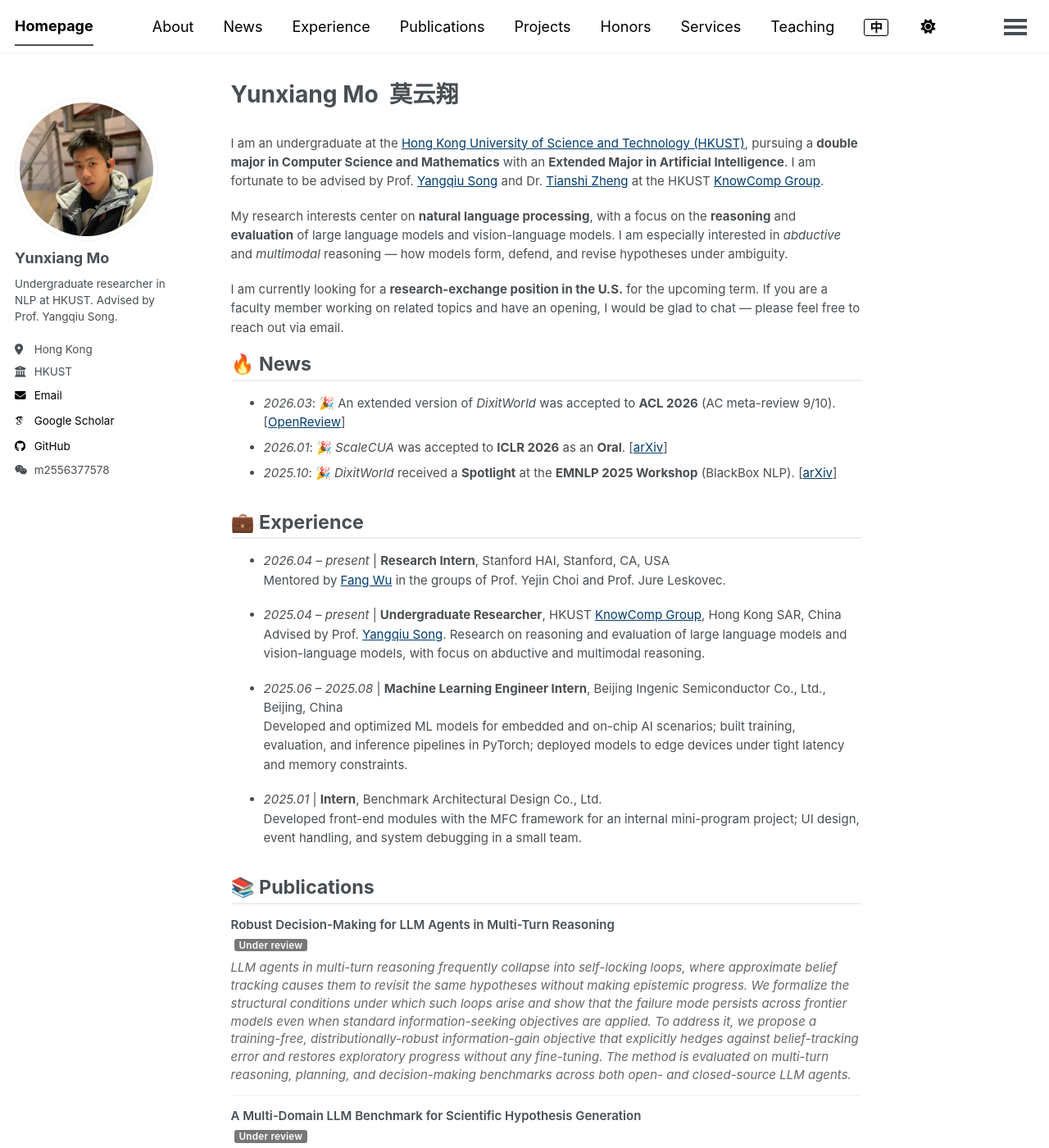
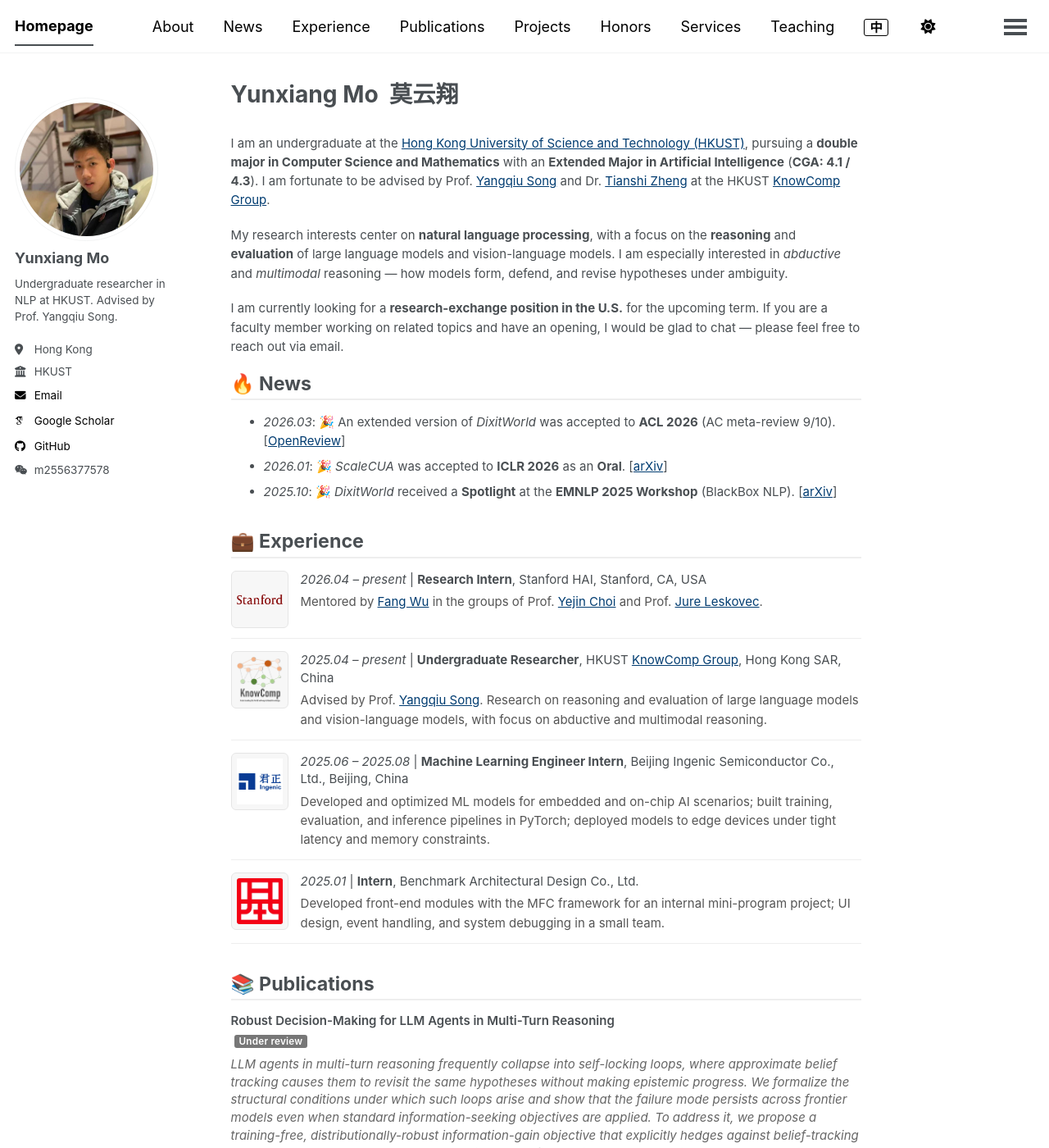
Before and after one commit to moyunxiang/moyunxiang.github.io, a Jekyll site: the page built from _pages/about.md, in a window 1280 px wide and 1400 px high. Shown: the whole window at 82% size. Built offline with Jekyll 4.4.1, drawn with Linux system fonts in a browser that asks for light colours; some web fonts are replaced; a script bundle is joined from its source files by our own code; library files that are not in the unit come from our copies.

Commit message:
Experience: logo + text layout (Stanford/HKUST/Ingenic/Benchmark); link Yejin Choi & Jure Leskovec; GPA 4.03 → 4.1; add CGA to homepage intro

```diff
--- a/_includes/head/custom.html
+++ b/_includes/head/custom.html
@@ -203,6 +203,39 @@
     letter-spacing: 0.02em;
   }
 
+  /* Experience entries with org logo on the left */
+  .exp-item {
+    display: flex;
+    gap: 1em;
+    margin: 1em 0;
+    padding-bottom: 0.85em;
+    border-bottom: 1px solid #eee;
+    align-items: flex-start;
+  }
+  .exp-item:last-child { border-bottom: none; }
+  .exp-logo {
+    flex: 0 0 70px;
+    width: 70px;
+    height: 70px;
+    object-fit: contain;
+    background: #f7f7f7;
+    border-radius: 6px;
+    padding: 6px;
+    border: 1px solid #e5e5e5;
+  }
+  .exp-text { flex: 1; min-width: 0; }
+  .exp-meta { margin: 0 0 0.3em 0 !important; line-height: 1.45; }
+  .exp-desc { margin: 0 !important; color: #555; font-size: 0.93em; line-height: 1.55; }
+  html[data-theme="dark"] .exp-logo {
+    background: #f0f0f0;   /* keep light so logos don't disappear */
+    border-color: #5a5a5a;
+  }
+  html[data-theme="dark"] .exp-desc { color: #c0c0c0; }
+  html[data-theme="dark"] .exp-item { border-bottom-color: #5a5a5a; }
+  @media (max-width: 600px) {
+    .exp-logo { flex: 0 0 50px; width: 50px; height: 50px; padding: 4px; }
+  }
+
   @media (max-width: 600px) {
     .paper-box { flex-direction: column; }
     .paper-box-image { flex: none; max-width: 100%; }
--- a/_pages/about.md
+++ b/_pages/about.md
@@ -9,7 +9,7 @@
 
 <span class="anchor" id="about"></span>
 
-I am an undergraduate at the [Hong Kong University of Science and Technology (HKUST)](https://hkust.edu.hk), pursuing a **double major in Computer Science and Mathematics** with an **Extended Major in Artificial Intelligence**. I am fortunate to be advised by Prof. [Yangqiu Song](https://www.cse.ust.hk/~yqsong/) and Dr. [Tianshi Zheng](https://stonetzheng.github.io/) at the HKUST [KnowComp Group](https://github.com/HKUST-KnowComp).
+I am an undergraduate at the [Hong Kong University of Science and Technology (HKUST)](https://hkust.edu.hk), pursuing a **double major in Computer Science and Mathematics** with an **Extended Major in Artificial Intelligence** (**CGA: 4.1 / 4.3**). I am fortunate to be advised by Prof. [Yangqiu Song](https://www.cse.ust.hk/~yqsong/) and Dr. [Tianshi Zheng](https://stonetzheng.github.io/) at the HKUST [KnowComp Group](https://github.com/HKUST-KnowComp).
 
 My research interests center on **natural language processing**, with a focus on the **reasoning** and **evaluation** of large language models and vision-language models. I am especially interested in *abductive* and *multimodal* reasoning — how models form, defend, and revise hypotheses under ambiguity.
 
@@ -27,17 +27,38 @@
 
 💼 Experience
 ======
-- *2026.04 – present* | **Research Intern**, Stanford HAI, Stanford, CA, USA
-  Mentored by [Fang Wu](https://smiles724.github.io/) in the groups of Prof. Yejin Choi and Prof. Jure Leskovec.
 
-- *2025.04 – present* | **Undergraduate Researcher**, HKUST [KnowComp Group](https://github.com/HKUST-KnowComp), Hong Kong SAR, China
-  Advised by Prof. [Yangqiu Song](https://www.cse.ust.hk/~yqsong/). Research on reasoning and evaluation of large language models and vision-language models, with focus on abductive and multimodal reasoning.
+<div class="exp-item">
+  <img class="exp-logo" src="/images/logos/stanford.png" alt="Stanford">
+  <div class="exp-text">
+    <p class="exp-meta"><em>2026.04 – present</em> | <strong>Research Intern</strong>, Stanford HAI, Stanford, CA, USA</p>
+    <p class="exp-desc">Mentored by <a href="https://smiles724.github.io/">Fang Wu</a> in the groups of Prof. <a href="https://yejinc.github.io/">Yejin Choi</a> and Prof. <a href="https://cs.stanford.edu/~jure/">Jure Leskovec</a>.</p>
+  </div>
+</div>
 
-- *2025.06 – 2025.08* | **Machine Learning Engineer Intern**, Beijing Ingenic Semiconductor Co., Ltd., Beijing, China
-  Developed and optimized ML models for embedded and on-chip AI scenarios; built training, evaluation, and inference pipelines in PyTorch; deployed models to edge devices under tight latency and memory constraints.
+<div class="exp-item">
+  <img class="exp-logo" src="/images/logos/hkust.png" alt="HKUST KnowComp">
+  <div class="exp-text">
+    <p class="exp-meta"><em>2025.04 – present</em> | <strong>Undergraduate Researcher</strong>, HKUST <a href="https://github.com/HKUST-KnowComp">KnowComp Group</a>, Hong Kong SAR, China</p>
+    <p class="exp-desc">Advised by Prof. <a href="https://www.cse.ust.hk/~yqsong/">Yangqiu Song</a>. Research on reasoning and evaluation of large language models and vision-language models, with focus on abductive and multimodal reasoning.</p>
+  </div>
+</div>
 
-- *2025.01* | **Intern**, Benchmark Architectural Design Co., Ltd.
-  Developed front-end modules with the MFC framework for an internal mini-program project; UI design, event handling, and system debugging in a small team.
+<div class="exp-item">
+  <img class="exp-logo" src="/images/logos/ingenic.jpg" alt="Ingenic Semiconductor">
+  <div class="exp-text">
+    <p class="exp-meta"><em>2025.06 – 2025.08</em> | <strong>Machine Learning Engineer Intern</strong>, Beijing Ingenic Semiconductor Co., Ltd., Beijing, China</p>
+    <p class="exp-desc">Developed and optimized ML models for embedded and on-chip AI scenarios; built training, evaluation, and inference pipelines in PyTorch; deployed models to edge devices under tight latency and memory constraints.</p>
+  </div>
+</div>
+
+<div class="exp-item">
+  <img class="exp-logo" src="/images/logos/benchmark.jpg" alt="Benchmark Architectural Design">
+  <div class="exp-text">
+    <p class="exp-meta"><em>2025.01</em> | <strong>Intern</strong>, Benchmark Architectural Design Co., Ltd.</p>
+    <p class="exp-desc">Developed front-end modules with the MFC framework for an internal mini-program project; UI design, event handling, and system debugging in a small team.</p>
+  </div>
+</div>
 
 <span class="anchor" id="publications"></span>
 
```
Also changed, not shown: _pages/about-zh.md (+30 -9 lines), _pages/education.md (+1 -1 lines), images/logos/benchmark.jpg (added), images/logos/hkust.png (added), images/logos/ingenic.jpg (added), images/logos/stanford.png (added), 2 other files.
